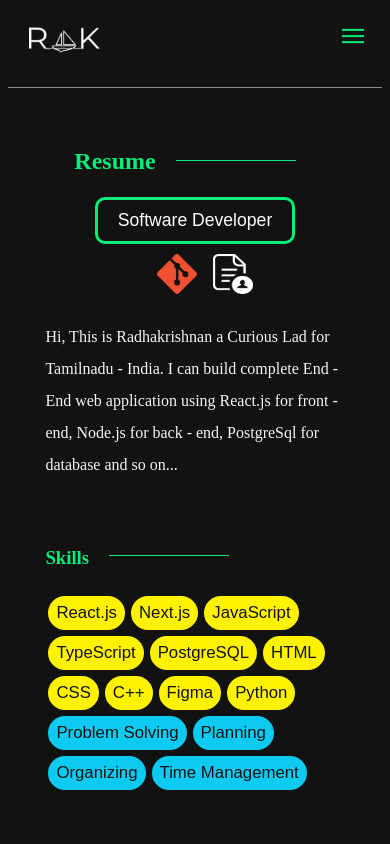
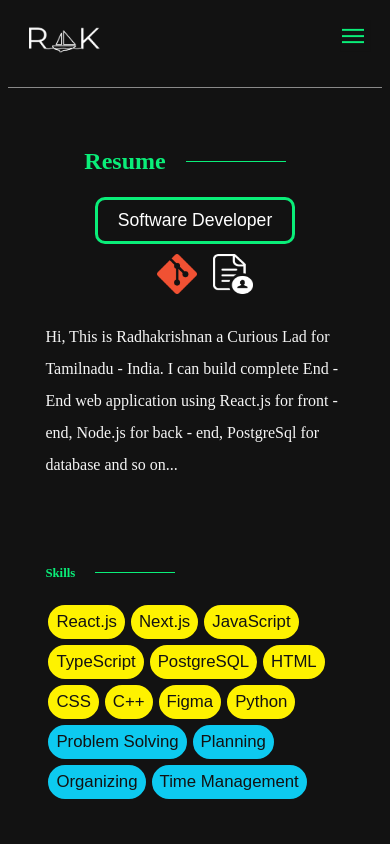
Before and after one commit to ToggleBoy/testweb, a Next.js app: page /career in a window 390 px wide. Shown: the top 844 px of the page. Built offline with nearby package versions, Linux system fonts and the light colour scheme.

Commit message:
h3 size changed changed

```diff
--- a/src/app/projects/page.tsx
+++ b/src/app/projects/page.tsx
@@ -12,7 +12,7 @@ const Projects = () => {
       <div className="project-body">
         <div className="project-left">
           <div className="description">
-            <h2>Password Manager</h2>
+            <h3>Password Manager</h3>
             <p>
               {`Using Pure Python Programming Language with tkinter GUI. This
               project has been done. The Data's are been stored in json file
@@ -34,7 +34,7 @@ const Projects = () => {
             {/* <img src={Wo_png} alt="projectimage" width={200} height={200} /> */}
           </div>
           <div className="description">
-            <h2>WiggyOmato</h2>
+            <h3>WiggyOmato</h3>
             <p>
               {`It's a Basic food Ordering WebApp with responsive cart
               button/icon. This WebApp is developed in React.js using hooks
--- a/src/styles/globals.css
+++ b/src/styles/globals.css
@@ -40,11 +40,11 @@ h6 {
 h2::after,
 h3::after {
   content: "";
-  width: 120px;
+  width: 100px;
   height: 1px;
   display: inline-block;
   background: #0aee79;
-  margin: 8px 20px;
+  margin: 7px 20px;
 }
 
 footer {
@@ -554,6 +554,19 @@ ul {
     padding: 0;
   }
 
+  h3 {
+    font-size: 0.8em;
+  }
+
+  h3::after {
+    content: "";
+    width: 80px;
+    height: 1px;
+    display: inline-block;
+    background: #0aee79;
+    margin: 4px 20px;
+  }
+
   .career ,.about ,.contacts, .project {
     padding: 10%;
   }
@@ -605,7 +618,7 @@ ul {
   .Skill,
   .Experience,
   .Education {
-    margin: 10% 0%;
+    margin: 15% 0%;
   }
 
   .header_icons {
```
